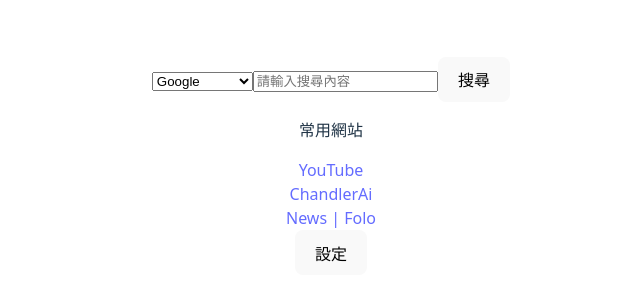
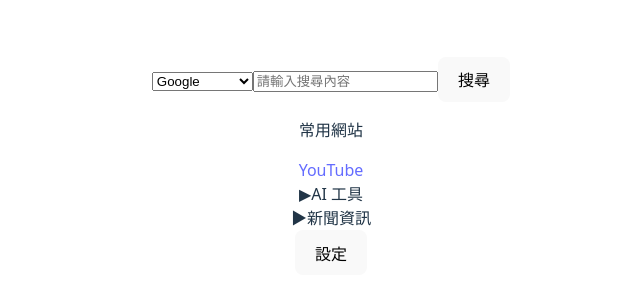
Before and after one commit to Moranjianghe/new-tab, a Vue app: page / in a window 1280 px wide. Shown: the part 234-534 px from the top of the page, without its empty margins (309-949 px from the left). Built offline with nearby package versions, Linux system fonts and the light colour scheme.

Commit message:
feat: 新增資料夾項目組件以支持遞迴顯示，更新配置以改善最愛網站的結構

```diff
--- a/public/config.yaml
+++ b/public/config.yaml
@@ -12,10 +12,24 @@
   - name: "秘塔"
     url: "https://metaso.cn/?q=%s"
 
+
 favoriteSites:
   - name: "YouTube"
     url: "https://www.youtube.com"
-  - name: "ChandlerAi"
-    url: "https://mychandler.bet/chat"
-  - name: "News | Folo"
-    url: "https://app.follow.is/timeline/view-0/folder-News/pending"
+  - type: "folder"
+    name: "AI 工具"
+    items:
+      - name: "ChandlerAi"
+        url: "https://mychandler.bet/chat"
+      - name: "Kimi"
+        url: "https://kimi.moonshot.cn/"
+  - type: "folder"
+    name: "新聞資訊"
+    items:
+      - name: "News | Folo"
+        url: "https://app.follow.is/timeline/view-0/folder-News/pending"
+      - type: "folder"
+        name: "財經"
+        items:
+          - name: "雪球"
+            url: "https://xueqiu.com/"
--- a/src/App.vue
+++ b/src/App.vue
@@ -7,20 +7,15 @@
           {{ engine.name }}
         </option>
       </select>
-      <input
-        v-model="searchQuery"
-        @keyup.enter="performSearch"
-        :placeholder="t('search.placeholder')"
-      />
+      <input v-model="searchQuery" @keyup.enter="performSearch" :placeholder="t('search.placeholder')" />
       <button @click="performSearch">{{ t('search.button') }}</button>
     </div>
     <!--List of Commonly Used Websites-->
     <div v-if="favoriteSites.length > 0">
       <p>{{ t('favorites.title') }}</p>
-      <div>
-        <div v-for="(site, index) in favoriteSites" :key="index">
-          <a :href="site.url" target="_blank">{{ site.name }}</a>
-        </div>
+      <div class="favorites-container">
+        <!-- 使用遞迴組件處理每個項目 -->
+        <folder-item v-for="(site, index) in favoriteSites" :key="index" :item="site" />
       </div>
     </div>
     <div v-else>
@@ -35,7 +30,7 @@
   <div v-if="showSettings">
     <div>
       <p>{{ t('settings.configUrl') }}</p>
-      <input v-model="newConfigUrl" @click="$event.target.select()"/>
+      <input v-model="newConfigUrl" @click="$event.target.select()" />
       <button @click="updateConfigUrl">{{ t('settings.save') }}</button>
       <button @click="showSettings = false">{{ t('settings.cancel') }}</button>
     </div>
@@ -51,9 +46,13 @@
 import yaml from 'js-yaml';
 import { ref, onMounted } from 'vue';
 import { useI18n } from 'vue-i18n';
+import FolderItem from './components/FolderItem.vue';
 
 export default {
   name: 'App',
+  components: {
+    FolderItem
+  },
   setup() {
     const { t, locale } = useI18n();
     const currentLocale = ref(locale.value);
--- /dev/null
+++ b/src/components/FolderItem.vue
@@ -0,0 +1,39 @@
+<template>
+    <div class="folder-item">
+      <!-- 資料夾標題 -->
+      <div v-if="item.type === 'folder'" class="folder-title" @click="toggleOpen">
+        <span>{{ item.isOpen ? '▼' : '▶' }}</span>
+        <span>{{ item.name }}</span>
+      </div>
+
+      <!-- 資料夾內容 (遞迴) -->
+      <div v-if="item.type === 'folder' && item.isOpen" class="folder-content">
+        <div v-for="(child, index) in item.items" :key="index">
+          <!-- 遞迴呼叫自身組件來處理子資料夾 -->
+          <folder-item v-if="child.type === 'folder'" :item="child" />
+          <!-- 一般網站連結 -->
+          <a v-else :href="child.url" target="_blank" class="site-link">{{ child.name }}</a>
+        </div>
+      </div>
+
+      <!-- 一般網站連結 -->
+      <a v-else-if="!item.type || item.type !== 'folder'" :href="item.url" target="_blank" class="site-link">{{ item.name }}</a>
+    </div>
+  </template>
+
+  <script>
+  export default {
+    name: 'FolderItem',
+    props: {
+      item: {
+        type: Object,
+        required: true
+      }
+    },
+    methods: {
+      toggleOpen() {
+        this.item.isOpen = !this.item.isOpen;
+      }
+    }
+  }
+  </script>
```
